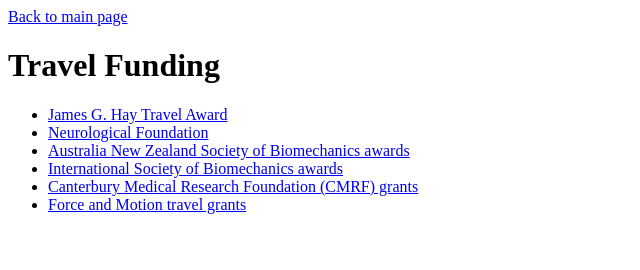
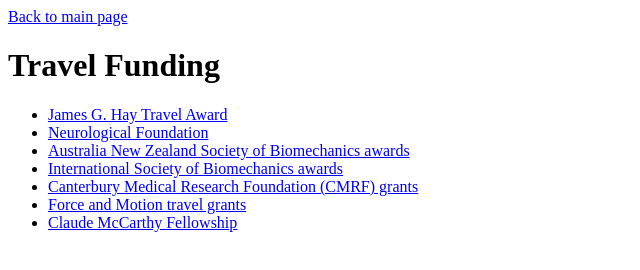
Before and after one commit to Danyon69/Funding-and-conferences, a plain HTML site: page pages/travel-funding.html in a window 1280 px wide. Shown: the whole page, without its empty margins (0-640 px from the left). Drawn offline with Linux system fonts and the light colour scheme.

Commit message:
Add Claude McCarthy Fellowship

```diff
--- a/pages/travel-funding.html
+++ b/pages/travel-funding.html
@@ -41,6 +41,11 @@
                 Force and Motion travel grants
             </a>
         </li>
+        <li>
+            <a href="https://www.universitiesnz.ac.nz/scholarships/claude-mccarthy-fellowships">
+                Claude McCarthy Fellowship
+            </a>
+        </li>
     </ul>
 </body>
 </html>
```
